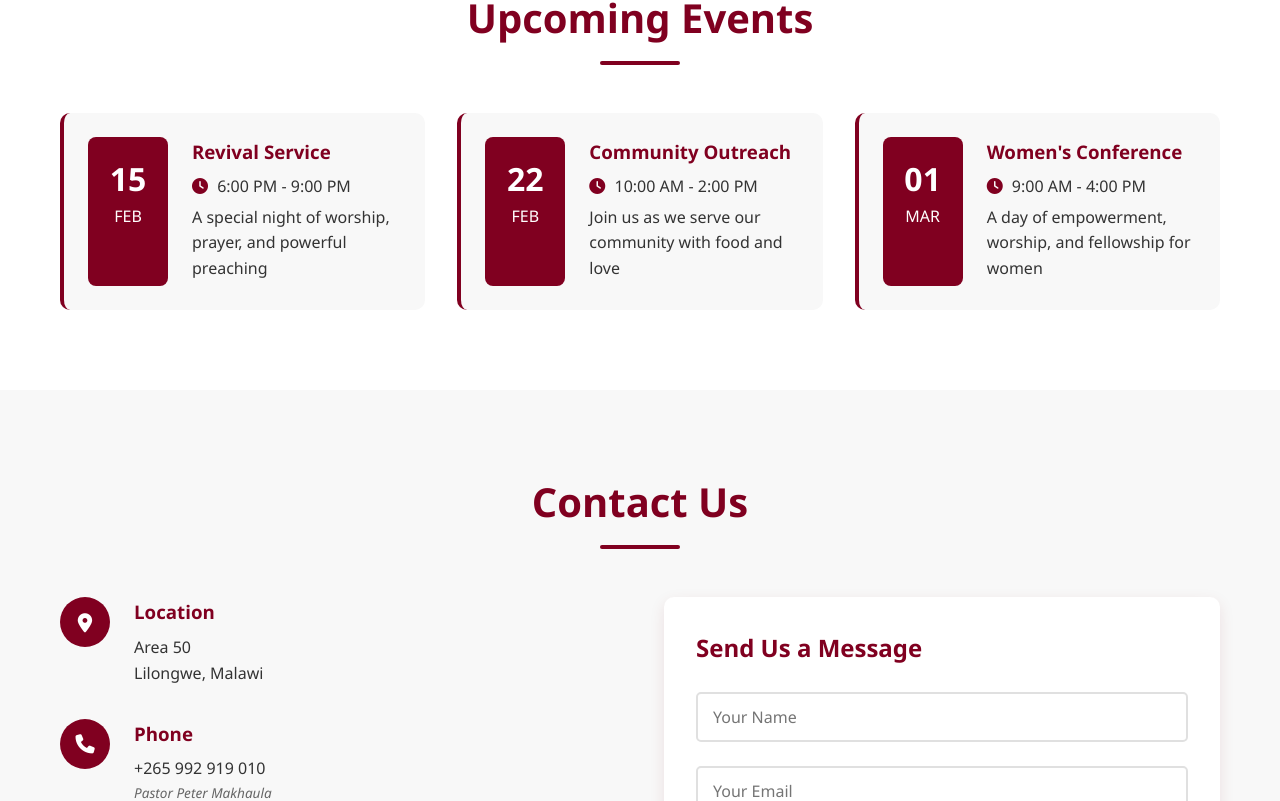
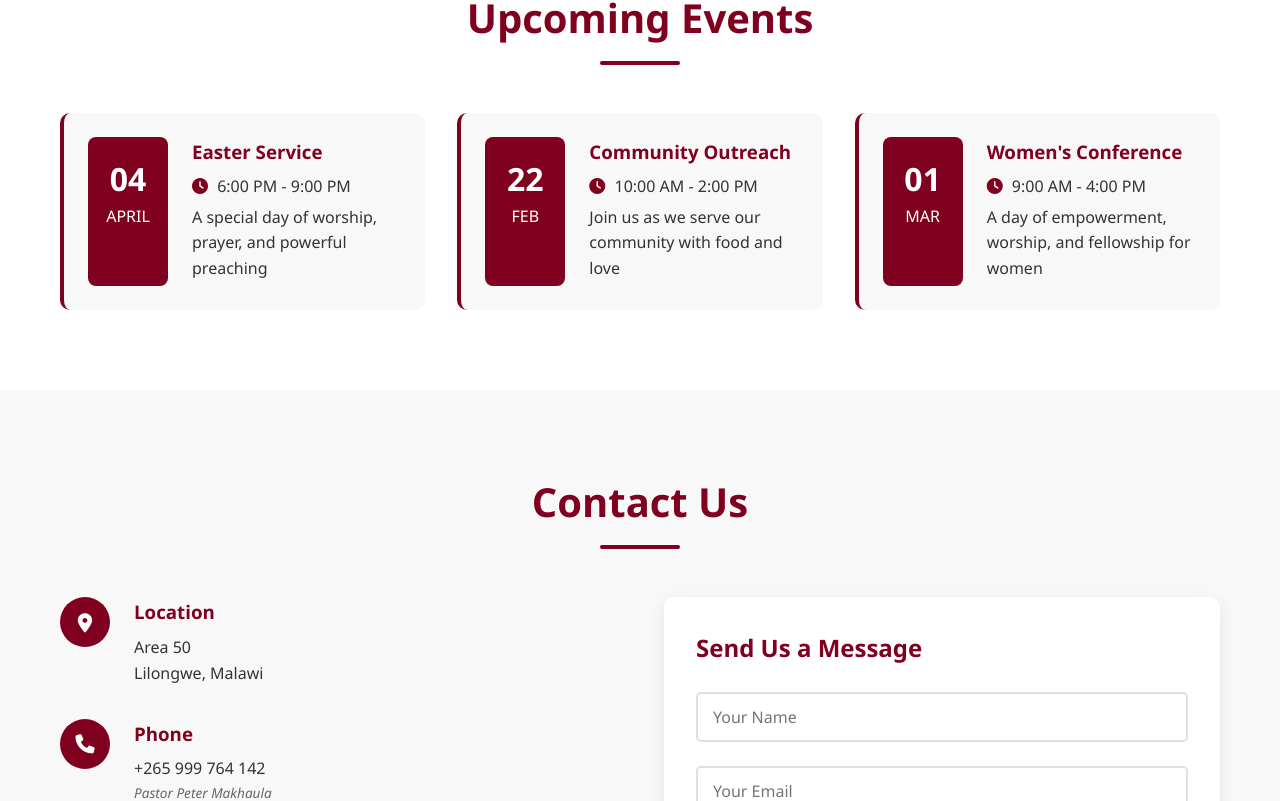
Before and after one commit to LORGODAN/pentecostal-gospel-church, a plain HTML site: page index.html in a window 1280 px wide. Shown: the part 5039-5840 px from the top of the page. Drawn offline with Linux system fonts and the light colour scheme.

Commit message:
Update event details and contact information

```diff
--- a/index.html
+++ b/index.html
@@ -267,13 +267,13 @@
             <div class="events-grid">
                 <div class="event-card">
                     <div class="event-date">
-                        <span class="event-day">15</span>
-                        <span class="event-month">FEB</span>
+                        <span class="event-day">04</span>
+                        <span class="event-month">APRIL</span>
                     </div>
                     <div class="event-details">
-                        <h3>Revival Service</h3>
+                        <h3>Easter Service</h3>
                         <p><i class="fas fa-clock"></i> 6:00 PM - 9:00 PM</p>
-                        <p>A special night of worship, prayer, and powerful preaching</p>
+                        <p>A special day of worship, prayer, and powerful preaching</p>
                     </div>
                 </div>
 
@@ -326,7 +326,7 @@
                         </div>
                         <div>
                             <h3>Phone</h3>
-                            <p>+265 992 919 010 </p>
+                            <p>+265 999 764 142 </p>
                             <p class="note">Pastor Peter Makhaula</p>
                         </div>
                     </div>
```
